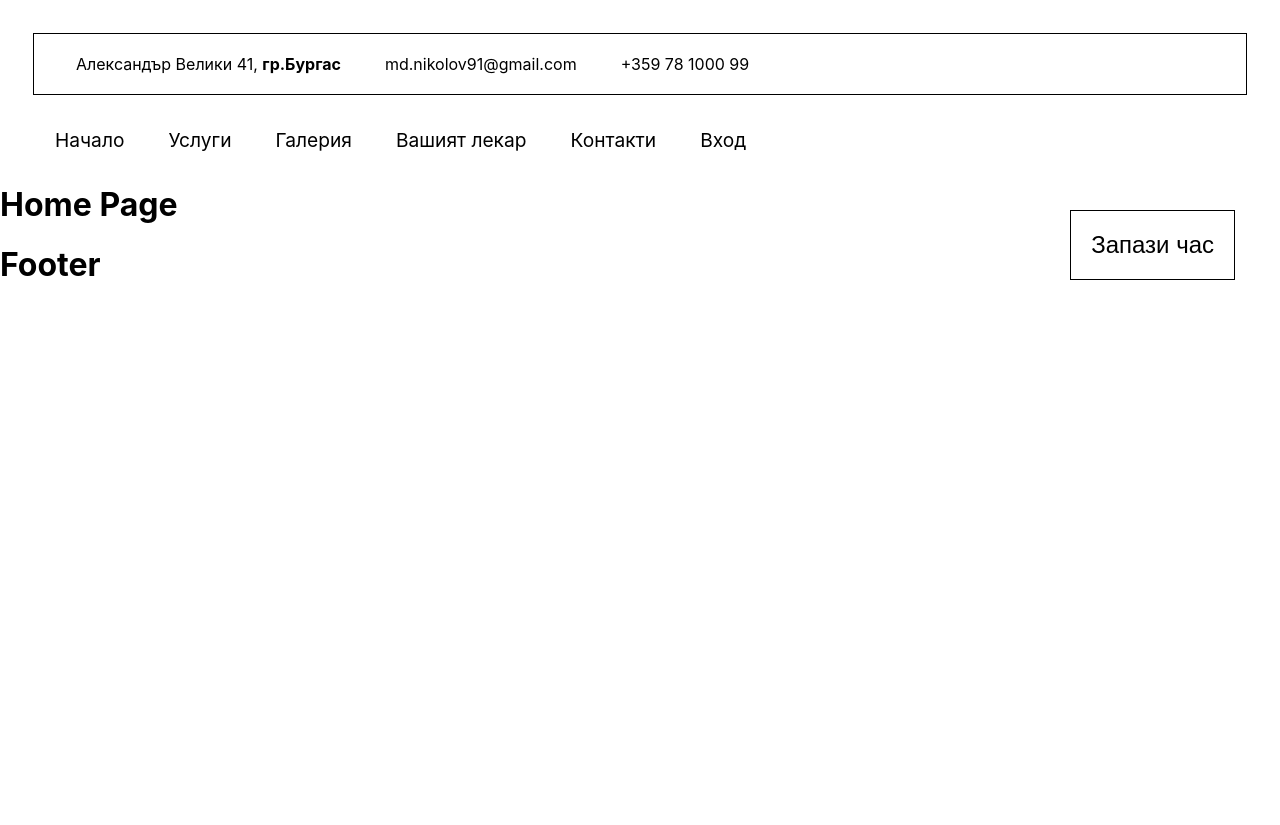
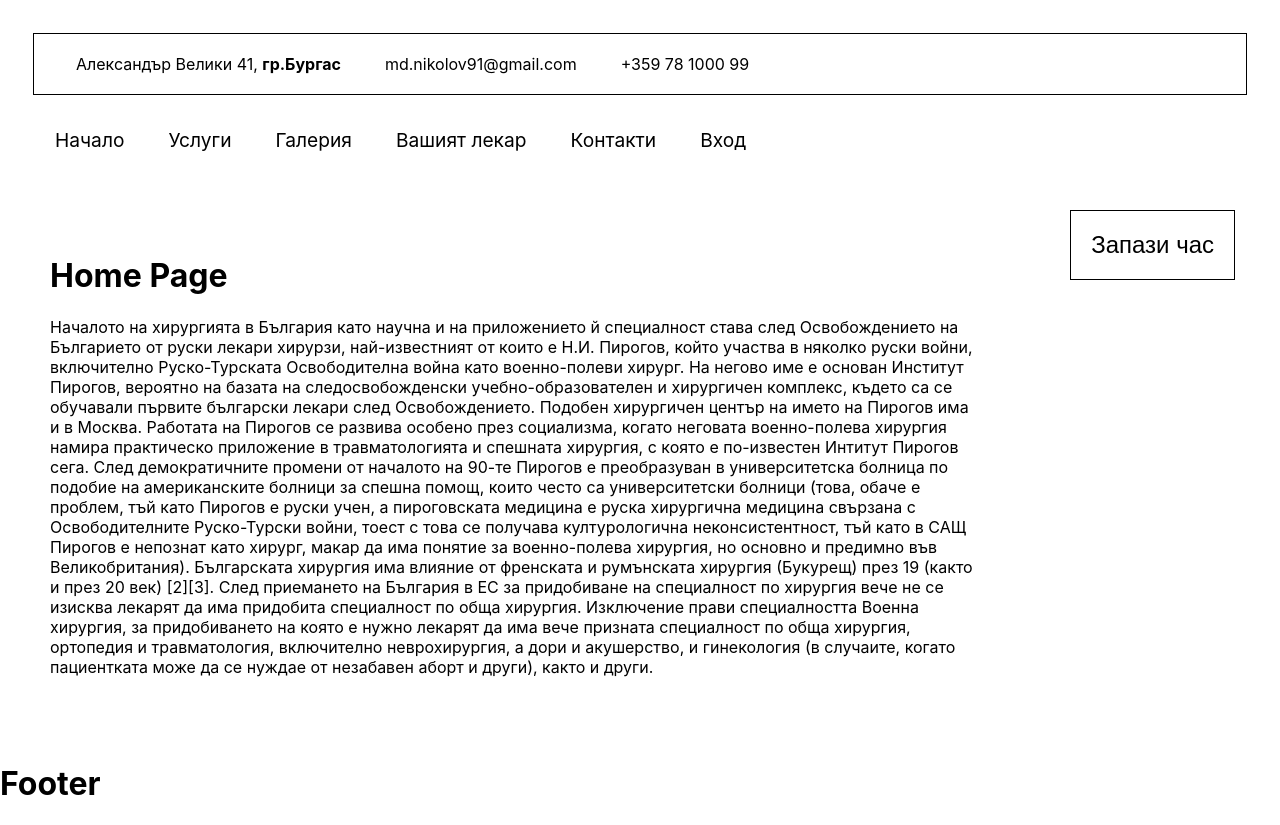
Before and after one commit to stefanovagloriaa/medical-appointment-app, a Next.js app: page / in a window 1280 px wide. Before the commit the page ends 800 px from the top, so only its background shows below. Built offline with nearby package versions, Linux system fonts and the light colour scheme.

Commit message:
home component and css added

```diff
--- a/components/AppointmentModal.module.css
+++ b/components/AppointmentModal.module.css
@@ -23,7 +23,7 @@
     padding: 20px;
     background-color: transparent;
     cursor: pointer;
-    position:absolute;
+    position:fixed;
     top: 200px;
     right: 35px;
     margin: 10px;
--- /dev/null
+++ b/components/Home.js
@@ -0,0 +1,41 @@
+import classes from "./Home.module.css";
+
+const Home = () => {
+  return (
+    <div className={classes.homeContent}>
+      <h1>Home Page</h1>
+      <p>
+        Началото на хирургията в България като научна и на приложението й
+        специалност става след Освобождението на Българието от руски лекари
+        хирурзи, най-известният от които е Н.И. Пирогов, който участва в няколко
+        руски войни, включително Руско-Турската Освободителна война като
+        военно-полеви хирург. На негово име е основан Институт Пирогов, вероятно
+        на базата на следосвобожденски учебно-образователен и хирургичен
+        комплекс, където са се обучавали първите български лекари след
+        Освобождението. Подобен хирургичен център на името на Пирогов има и в
+        Москва. Работата на Пирогов се развива особено през социализма, когато
+        неговата военно-полева хирургия намира практическо приложение в
+        травматологията и спешната хирургия, с която е по-известен Интитут
+        Пирогов сега. След демократичните промени от началото на 90-те Пирогов е
+        преобразуван в университетска болница по подобие на американските
+        болници за спешна помощ, които често са университетски болници (това,
+        обаче е проблем, тъй като Пирогов е руски учен, а пироговската медицина
+        е руска хирургична медицина свързана с Освободителните Руско-Турски
+        войни, тоест с това се получава културологична неконсистентност, тъй
+        като в САЩ Пирогов е непознат като хирург, макар да има понятие за
+        военно-полева хирургия, но основно и предимно във Великобритания).
+        Българската хирургия има влияние от френската и румънската хирургия
+        (Букурещ) през 19 (както и през 20 век) [2][3]. След приемането на
+        България в ЕС за придобиване на специалност по хирургия вече не се
+        изисква лекарят да има придобита специалност по обща хирургия.
+        Изключение прави специалността Военна хирургия, за придобиването на
+        която е нужно лекарят да има вече призната специалност по обща хирургия,
+        ортопедия и травматология, включително неврохирургия, а дори и
+        акушерство, и гинекология (в случаите, когато пациентката може да се
+        нуждае от незабавен аборт и други), както и други.{" "}
+      </p>
+    </div>
+  );
+};
+
+export default Home;
--- /dev/null
+++ b/components/Home.module.css
@@ -0,0 +1,5 @@
+.homeContent {
+    padding: 50px;
+    width: 80%;
+
+}
--- a/pages/index.js
+++ b/pages/index.js
@@ -1,6 +1,7 @@
 import { Fragment } from "react";
 import Head from "next/head";
 import AppointmentModal from "../components/AppointmentModal";
+import Home from "../components/Home";
 
 const HomePage = () => {
   return (
@@ -8,7 +9,7 @@ const HomePage = () => {
       <Head>
         <title>Home Page</title>
       </Head>
-      <h1>Home Page</h1>
+      <Home />
       <AppointmentModal />
     </Fragment>
   );
```
